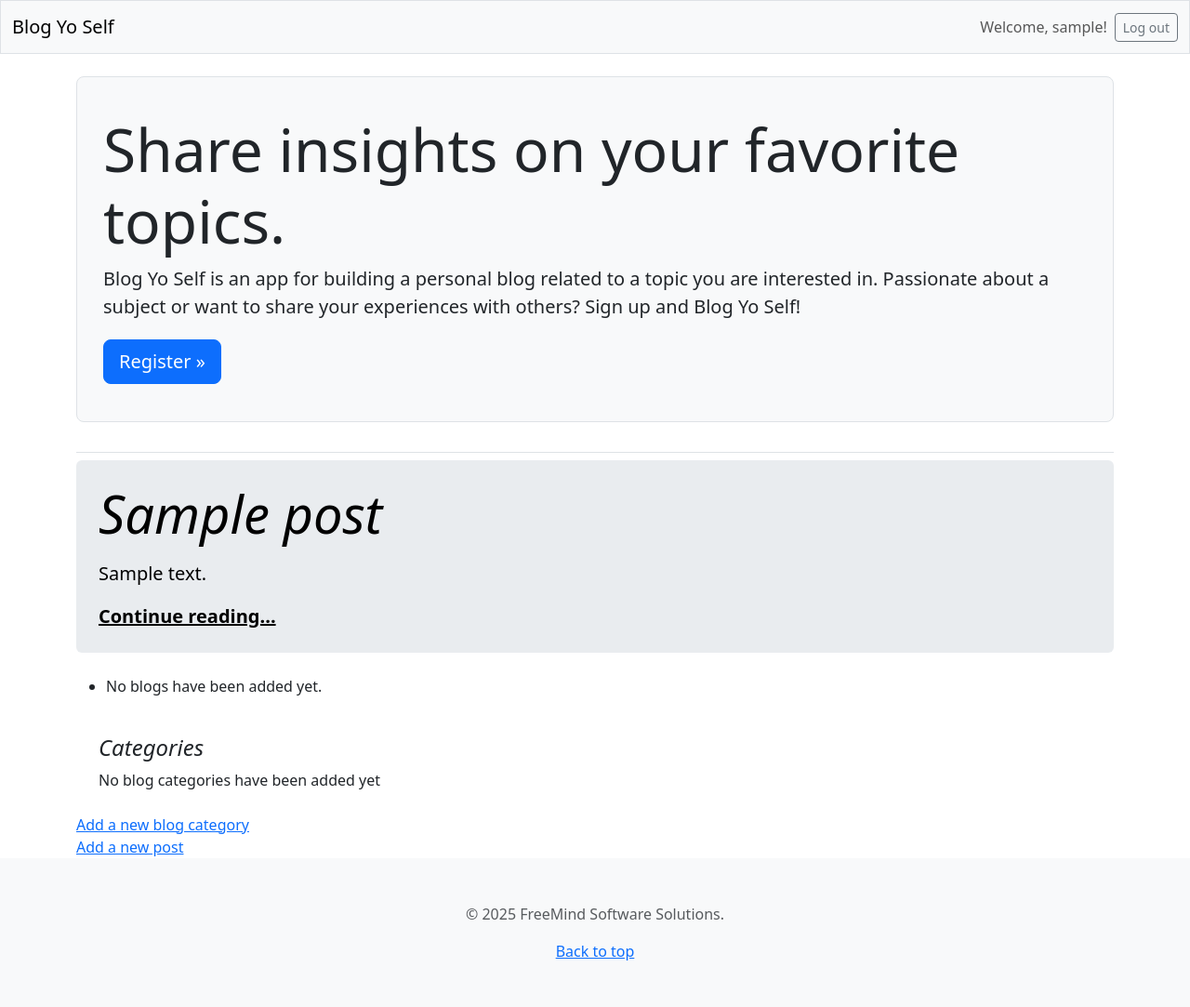
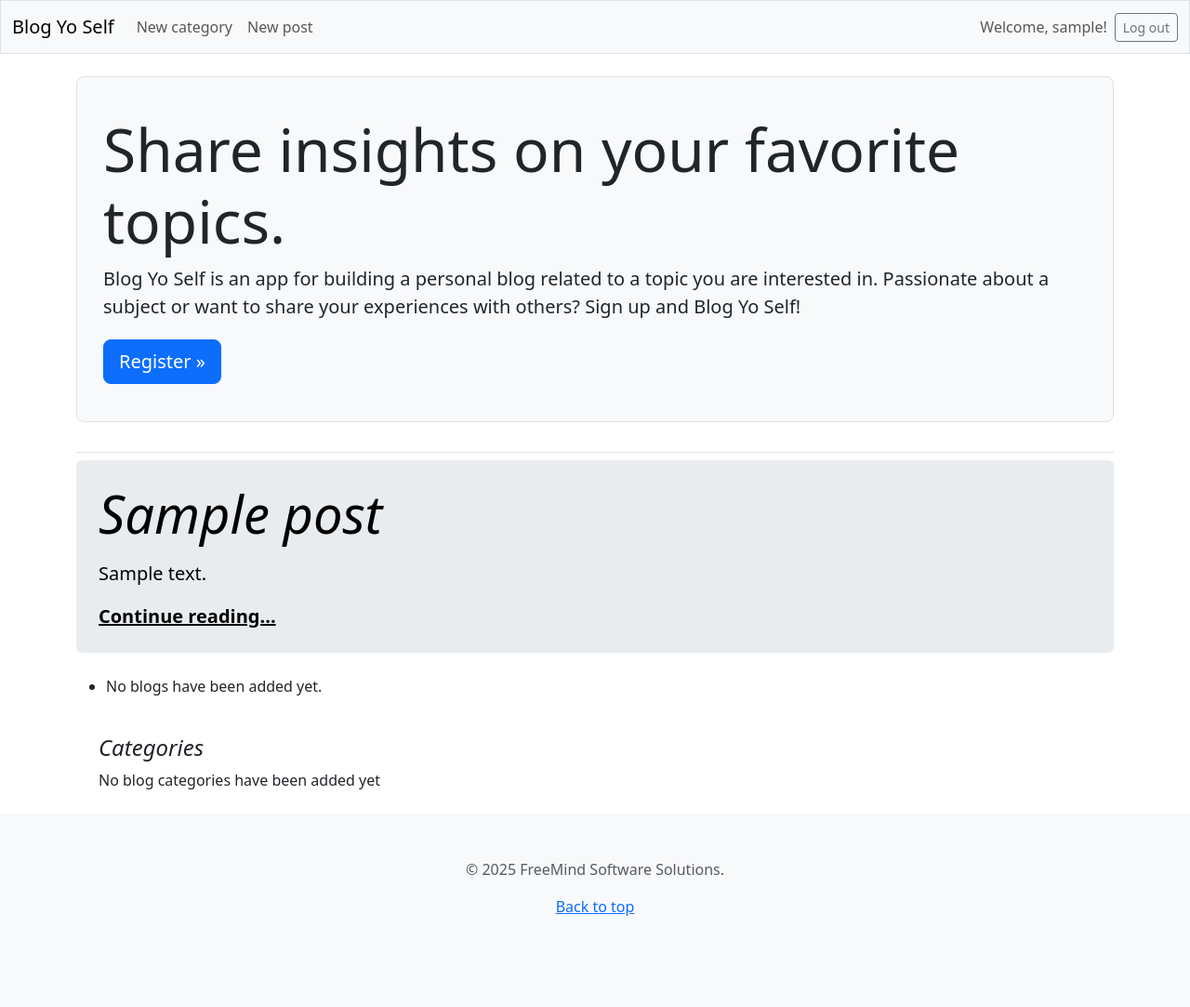
Before and after one commit to jdlabelle/blog_app, a Django app: page / in a window 1280 px wide. Shown: the whole page at 93% size. After the commit the page ends 985 px from the top, so only its background shows below. Run offline with Django 5.2, Linux system fonts and the light colour scheme; a user stored in the database is signed in; tables that the repository leaves empty hold one stand-in row (values such as "Sample post"); data that the repository does not hold is empty; some libraries are stand-ins or nearby versions.

Commit message:
Add left side links to navbar
Links for creating a new blog category and creating a new blog post,
will only show for logged-in users.

```diff
--- a/blogs/templates/blogs/base.html
+++ b/blogs/templates/blogs/base.html
@@ -18,12 +18,22 @@
 
 			<button class="navbar-toggler" type="button" data-bs-toggle="collapse"
 				data-bs-target="#navbarCollapse" aria-controls="navbarCollapse"
-				aria-expanded="false" aria-label="Tottle navigation">
+				aria-expanded="false" aria-label="Toggle navigation">
 				<span class="navbar-toggler-icon"></span>
 			</button>
 
 			<div class="collapse navbar-collapse" id="navbarCollapse">
-				<!-- Could add links for left side of navbar above this line -->
+				{% if user.is_authenticated %}
+					<ul class="navbar-nav me-auto mb-2 mb-md-0">
+						<li class="nav-item">
+							<a class="nav-link" href="{% url 'blogs:new_blog' %}">
+								New category</a></li>
+						<li class="nav-item">
+							<a class="nav-link" href="{% url 'blogs:new_post' %}">
+								New post</a></li>
+					</ul>
+				{% endif %}
+				<!-- End of links on left side of navbar -->
 
 				<!-- Account-related links -->
 				<ul class="navbar-nav ms-auto mb-2 mb-md-0">
--- a/blogs/templates/blogs/index.html
+++ b/blogs/templates/blogs/index.html
@@ -59,11 +59,7 @@
 		</ol>
 	</div>
 
-	<!-- TODO: These links need to be added to the navbar for a LOGGED IN only user -->
-	<a href="{% url 'blogs:new_blog' %}">Add a new blog category</a>
-	<br>
-	<a href="{% url 'blogs:new_post' %}">Add a new post</a>
-
+	<!-- TODO: add a pager and a limit to blog posts displayed on each page -->
 {% endblock content %}
 
 
```
